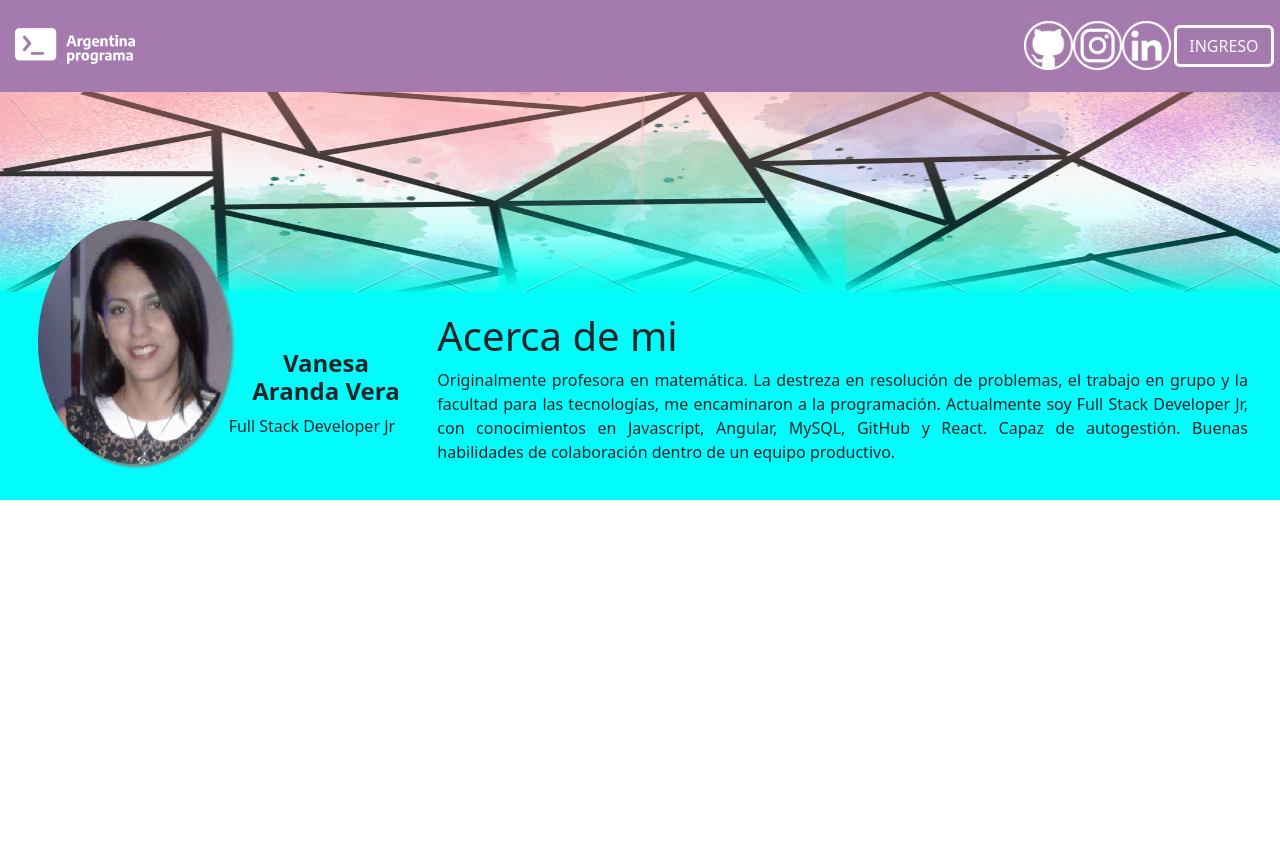
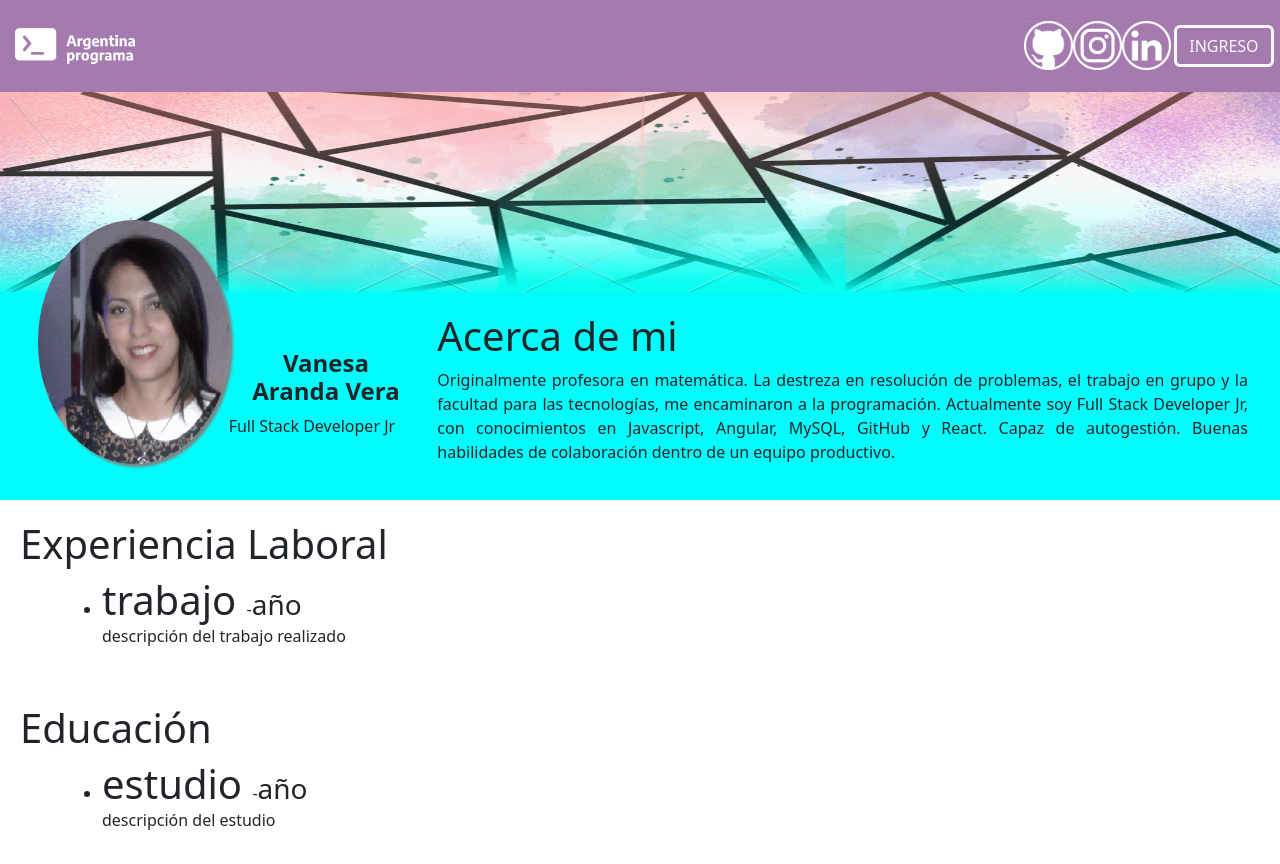
Before and after one commit to vanesaarandavera/FrontEnt-proyecto, an Angular app in the folder FrontEnd-proyecto/: page / in a window 1280 px wide. Shown: the top 864 px of the page. Before the commit the page ends 800 px from the top, so only its background shows below. Built offline with nearby package versions, Linux system fonts and the light colour scheme.

Commit message:
integrado educación y experiencia

```diff
--- a/FrontEnd-proyecto/src/app/app.component.html
+++ b/FrontEnd-proyecto/src/app/app.component.html
@@ -1,2 +1,4 @@
 <app-header></app-header>
 <app-acerca-de></app-acerca-de>
+<app-experiencia></app-experiencia>
+<app-educacion></app-educacion>
--- a/FrontEnd-proyecto/src/app/app.module.ts
+++ b/FrontEnd-proyecto/src/app/app.module.ts
@@ -8,6 +8,8 @@
 
 import { BannerComponent } from './components/banner/banner.component';
 import { AcercaDeComponent } from './components/acerca-de/acerca-de.component';
+import { ExperienciaComponent } from './components/experiencia/experiencia.component';
+import { EducacionComponent } from './components/educacion/educacion.component';
 
 @NgModule({
   declarations: [
@@ -16,7 +18,9 @@
     LogoApComponent,
 
     BannerComponent,
-    AcercaDeComponent
+    AcercaDeComponent,
+    ExperienciaComponent,
+    EducacionComponent
   ],
   imports: [
     BrowserModule,
--- /dev/null
+++ b/FrontEnd-proyecto/src/app/components/educacion/educacion.component.css
@@ -0,0 +1,9 @@
+.row{
+    padding: 20px;
+}
+h1, h3 {
+    display: inline;
+}
+#listado{
+    margin-left: 50px;
+}
--- /dev/null
+++ b/FrontEnd-proyecto/src/app/components/educacion/educacion.component.html
@@ -0,0 +1,13 @@
+<div class="row">
+    <h1>Educación</h1>
+    <div class="col-lg-11">
+        <ul id="listado">
+            <li>
+                <h1> estudio </h1> -<h3>año</h3>
+            </li>
+            <p>
+                descripción del estudio
+            </p>
+        </ul>
+    </div>
+</div>
--- /dev/null
+++ b/FrontEnd-proyecto/src/app/components/educacion/educacion.component.ts
@@ -0,0 +1,15 @@
+import { Component, OnInit } from '@angular/core';
+
+@Component({
+  selector: 'app-educacion',
+  templateUrl: './educacion.component.html',
+  styleUrls: ['./educacion.component.css']
+})
+export class EducacionComponent implements OnInit {
+
+  constructor() { }
+
+  ngOnInit(): void {
+  }
+
+}
--- /dev/null
+++ b/FrontEnd-proyecto/src/app/components/experiencia/experiencia.component.css
@@ -0,0 +1,9 @@
+.row{
+    padding: 20px;
+}
+h1, h3 {
+    display: inline;
+}
+#listado{
+    margin-left: 50px;
+}
--- /dev/null
+++ b/FrontEnd-proyecto/src/app/components/experiencia/experiencia.component.html
@@ -0,0 +1,13 @@
+<div class="row">
+    <h1>Experiencia Laboral</h1>
+    <div class="col-lg-11">
+        <ul id="listado">
+            <li>
+                <h1> trabajo </h1> -<h3>año</h3>
+            </li>
+            <p>
+                descripción del trabajo realizado
+            </p>
+        </ul>
+    </div>
+</div>
--- /dev/null
+++ b/FrontEnd-proyecto/src/app/components/experiencia/experiencia.component.ts
@@ -0,0 +1,15 @@
+import { Component, OnInit } from '@angular/core';
+
+@Component({
+  selector: 'app-experiencia',
+  templateUrl: './experiencia.component.html',
+  styleUrls: ['./experiencia.component.css']
+})
+export class ExperienciaComponent implements OnInit {
+
+  constructor() { }
+
+  ngOnInit(): void {
+  }
+
+}
```
Also changed, not shown: 2 other files (tests, documents, lock files or other folders).
